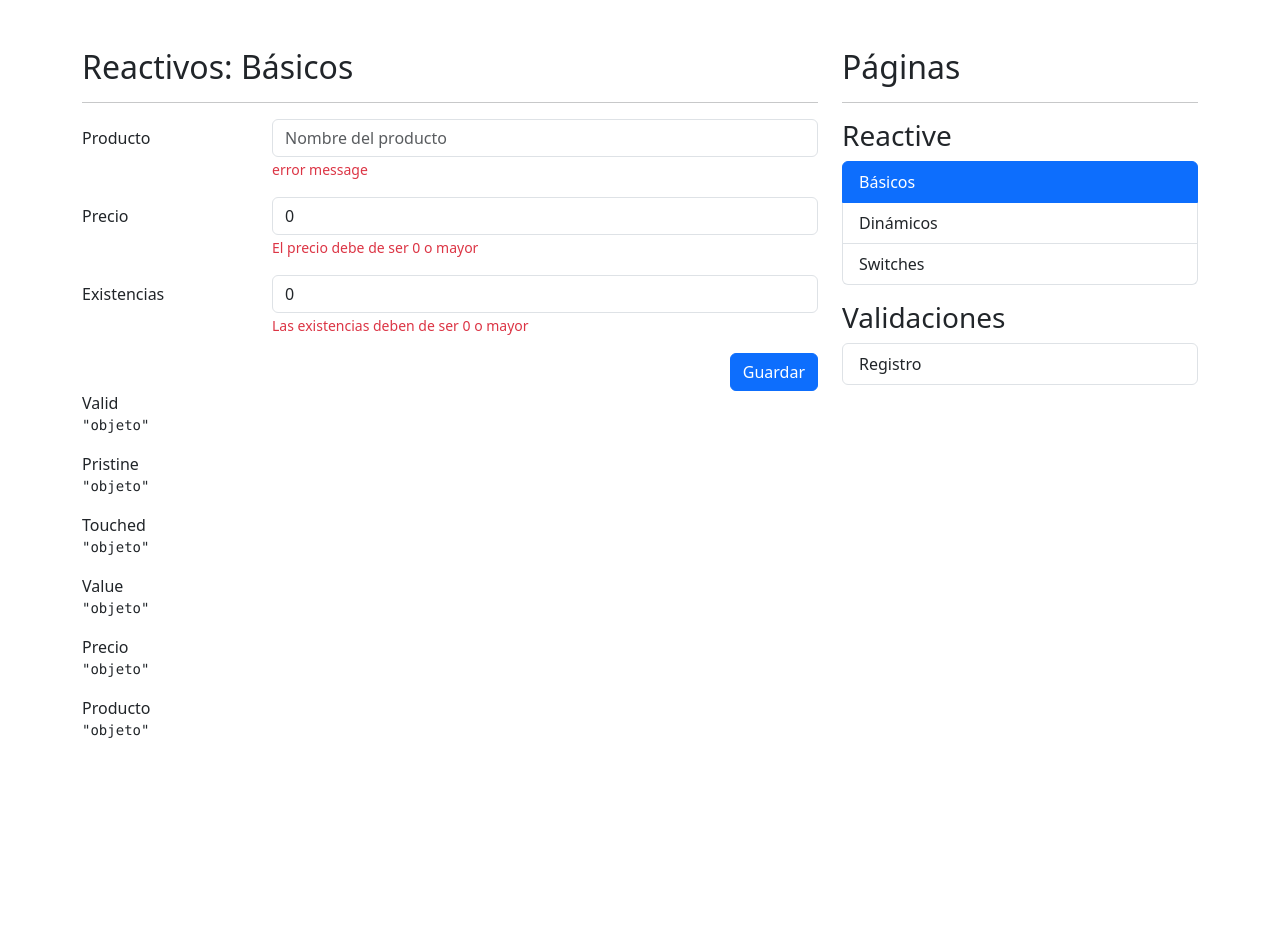
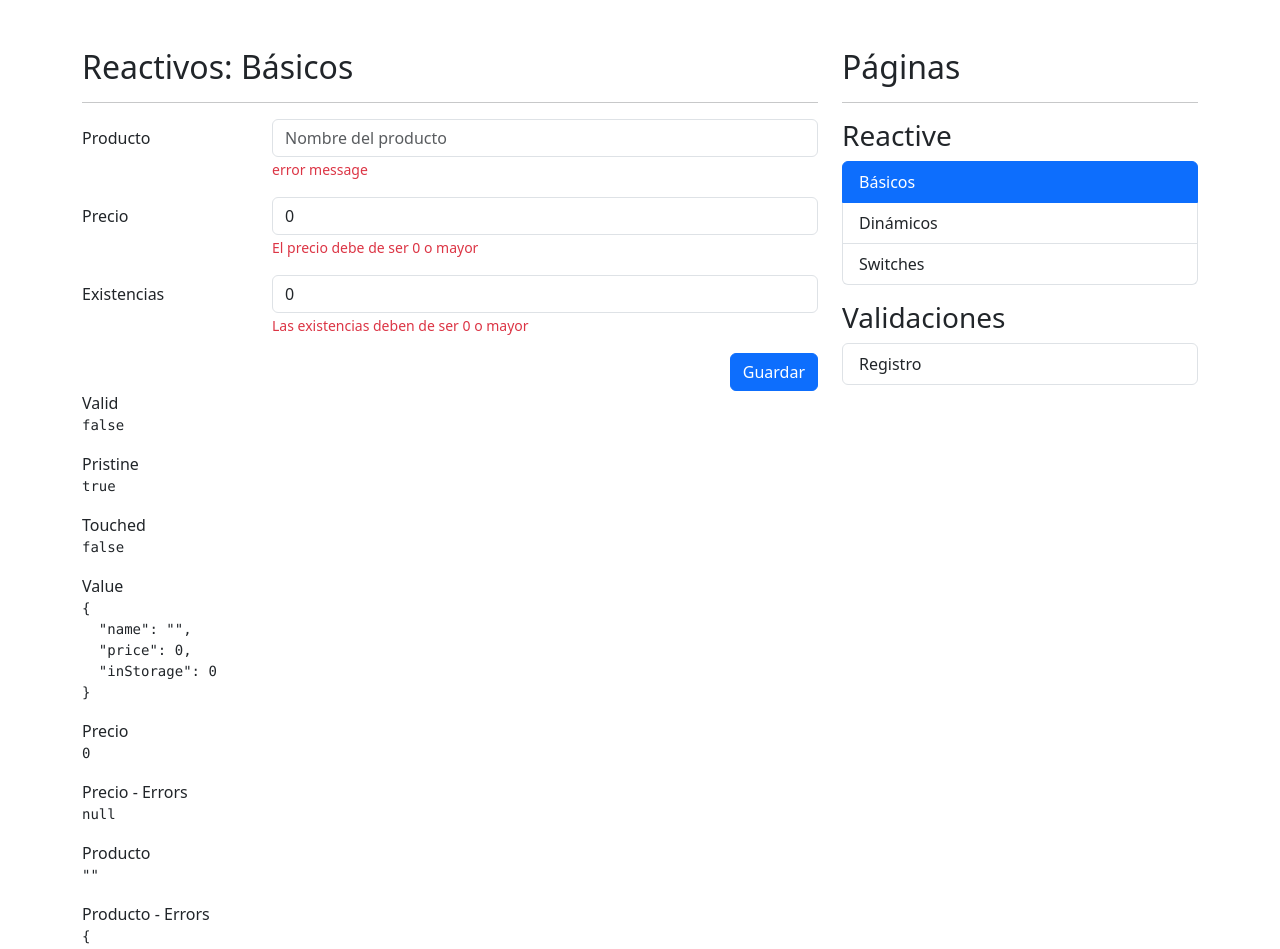
Before and after one commit to AlbertoG22/forms-app-angular, an Angular app: page /reactive/basic in a window 1280 px wide. Shown: the top 949 px of the page. Before the commit the page ends 800 px from the top, so only its background shows below. Built offline with nearby package versions, Linux system fonts and the light colour scheme.

Commit message:
Forms Validator

```diff
--- a/src/app/reactive/pages/basic-page/basic-page.component.html
+++ b/src/app/reactive/pages/basic-page/basic-page.component.html
@@ -76,21 +76,27 @@
   <div class="col">
 
     <span>Valid</span>
-    <pre>{{ 'objeto' | json }}</pre>
+    <pre>{{ myForm.valid | json }}</pre>
 
     <span>Pristine</span>
-    <pre>{{ 'objeto' | json }}</pre>
+    <pre>{{ myForm.pristine| json }}</pre>
 
     <span>Touched</span>
-    <pre>{{ 'objeto' | json }}</pre>
+    <pre>{{ myForm.touched| json }}</pre>
 
     <span>Value</span>
-    <pre>{{ 'objeto' | json }}</pre>
+    <pre>{{ myForm.value| json }}</pre>
 
     <span>Precio</span>
-    <pre>{{ 'objeto' | json }}</pre>
+    <pre>{{ myForm.controls['price'].value | json }}</pre>
+
+    <span>Precio - Errors</span>
+    <pre>{{ myForm.controls['price'].errors | json }}</pre>
 
     <span>Producto</span>
-    <pre>{{ 'objeto' | json }}</pre>
+    <pre>{{ myForm.controls['name'].value | json }}</pre>
+
+    <span>Producto - Errors</span>
+    <pre>{{ myForm.controls['name'].errors | json }}</pre>
   </div>
 </div>
--- a/src/app/reactive/pages/basic-page/basic-page.component.ts
+++ b/src/app/reactive/pages/basic-page/basic-page.component.ts
@@ -1,5 +1,5 @@
 import { Component } from '@angular/core';
-import { FormBuilder, FormControl, FormGroup } from '@angular/forms';
+import { FormBuilder, FormGroup, Validators } from '@angular/forms';
 
 @Component({
   templateUrl: './basic-page.component.html',
@@ -9,9 +9,9 @@
   constructor( private fb: FormBuilder ) { }
 
   public myForm: FormGroup = this.fb.group({
-    name: ['', [], []],
-    price: [0],
-    inStorage: [0],
+    name: ['', [ Validators.required, Validators.minLength(3) ]],
+    price: [0, [ Validators.required, Validators.min(0) ]],
+    inStorage: [0, [ Validators.required, Validators.min(0) ]],
   });
 
   onSave() {
```
